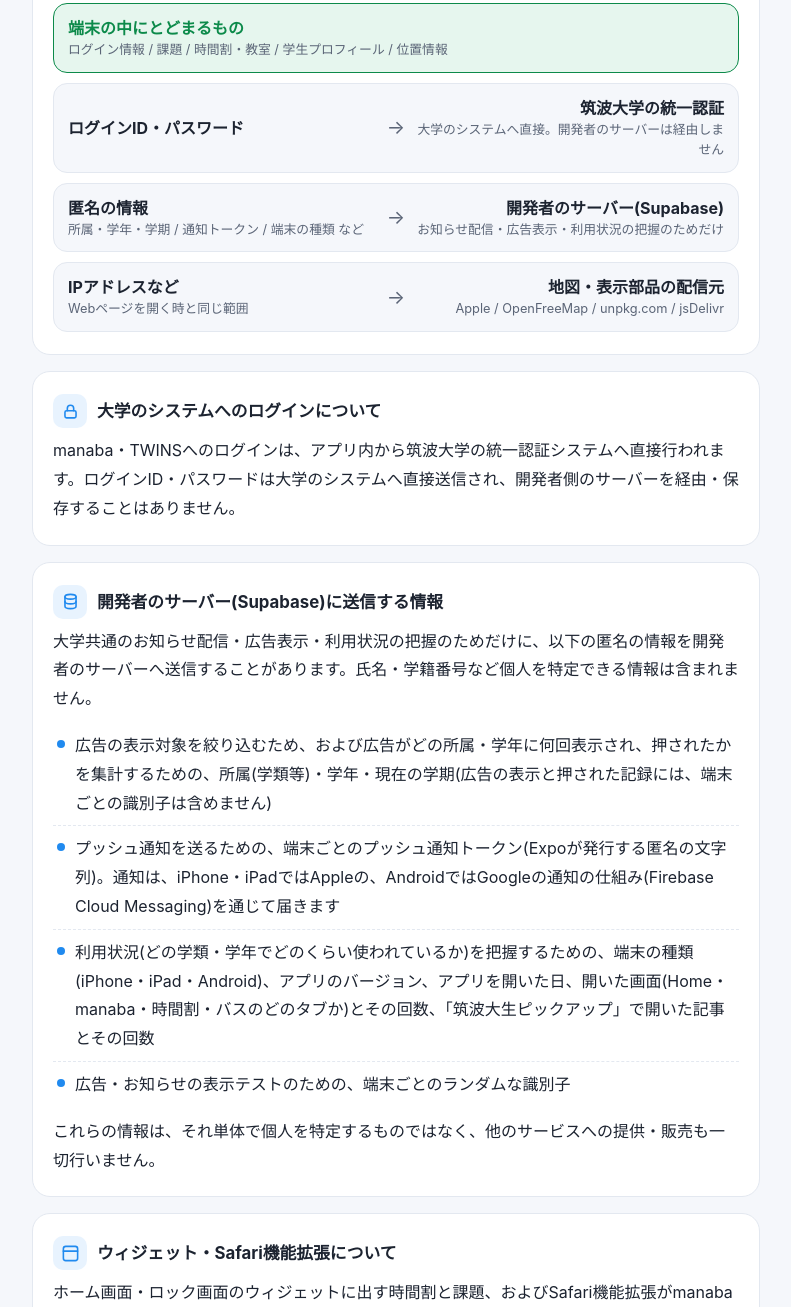
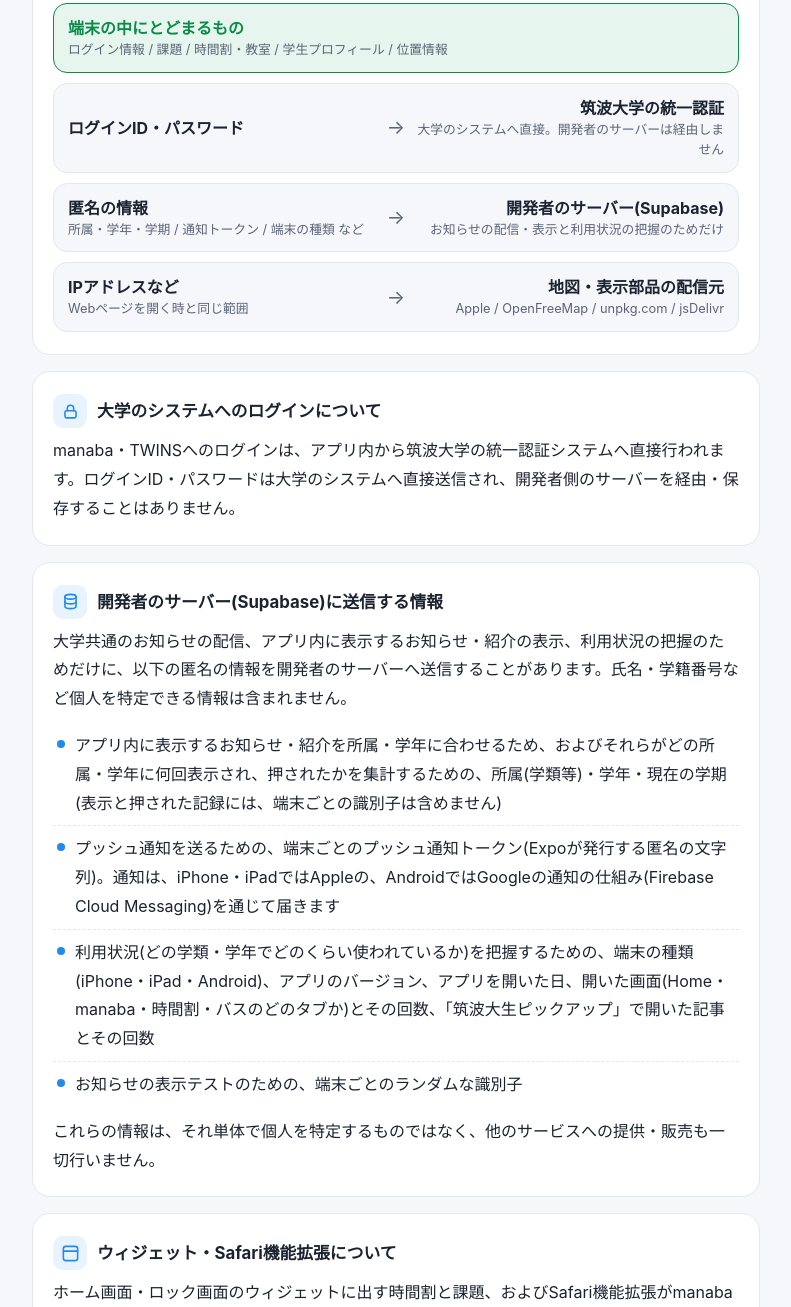
Before and after one commit to hir000o-hub/tsukubahub-support, a plain HTML site: page index.html in a window 1280 px wide. Shown: the part 1218-2525 px from the top of the page, without its empty margins (244-1035 px from the left). Drawn offline with Linux system fonts and the light colour scheme.

Commit message:
プライバシーポリシー: 表現を「お知らせ・紹介」にそろえる
Co-Authored-By: Claude Opus 5.5 <noreply@anthropic.com>

```diff
--- a/index.html
+++ b/index.html
@@ -218,7 +218,7 @@
           </div>
           <div class="arrow" aria-hidden="true">→</div>
           <div class="to">開発者のサーバー(Supabase)
-            <small>お知らせ配信・広告表示・利用状況の把握のためだけ</small>
+            <small>お知らせの配信・表示と利用状況の把握のためだけ</small>
           </div>
         </div>
         <div class="flow-row">
@@ -246,12 +246,12 @@
         <span class="icon" aria-hidden="true"><svg viewBox="0 0 24 24" fill="none" stroke="currentColor" stroke-width="2" stroke-linecap="round" stroke-linejoin="round"><ellipse cx="12" cy="6" rx="7" ry="3"/><path d="M5 6v6c0 1.700 3.100 3 7 3s7-1.300 7-3V6"/><path d="M5 12v6c0 1.700 3.100 3 7 3s7-1.300 7-3v-6"/></svg></span>
         開発者のサーバー(Supabase)に送信する情報
       </h3>
-      <p>大学共通のお知らせ配信・広告表示・利用状況の把握のためだけに、以下の匿名の情報を開発者のサーバーへ送信することがあります。氏名・学籍番号など個人を特定できる情報は含まれません。</p>
+      <p>大学共通のお知らせの配信、アプリ内に表示するお知らせ・紹介の表示、利用状況の把握のためだけに、以下の匿名の情報を開発者のサーバーへ送信することがあります。氏名・学籍番号など個人を特定できる情報は含まれません。</p>
       <ul class="list">
-        <li>広告の表示対象を絞り込むため、および広告がどの所属・学年に何回表示され、押されたかを集計するための、所属(学類等)・学年・現在の学期(広告の表示と押された記録には、端末ごとの識別子は含めません)</li>
+        <li>アプリ内に表示するお知らせ・紹介を所属・学年に合わせるため、およびそれらがどの所属・学年に何回表示され、押されたかを集計するための、所属(学類等)・学年・現在の学期(表示と押された記録には、端末ごとの識別子は含めません)</li>
         <li>プッシュ通知を送るための、端末ごとのプッシュ通知トークン(Expoが発行する匿名の文字列)。通知は、iPhone・iPadではAppleの、AndroidではGoogleの通知の仕組み(Firebase Cloud Messaging)を通じて届きます</li>
         <li>利用状況(どの学類・学年でどのくらい使われているか)を把握するための、端末の種類(iPhone・iPad・Android)、アプリのバージョン、アプリを開いた日、開いた画面(Home・manaba・時間割・バスのどのタブか)とその回数、「筑波大生ピックアップ」で開いた記事とその回数</li>
-        <li>広告・お知らせの表示テストのための、端末ごとのランダムな識別子</li>
+        <li>お知らせの表示テストのための、端末ごとのランダムな識別子</li>
       </ul>
       <p>これらの情報は、それ単体で個人を特定するものではなく、他のサービスへの提供・販売も一切行いません。</p>
     </section>
```
